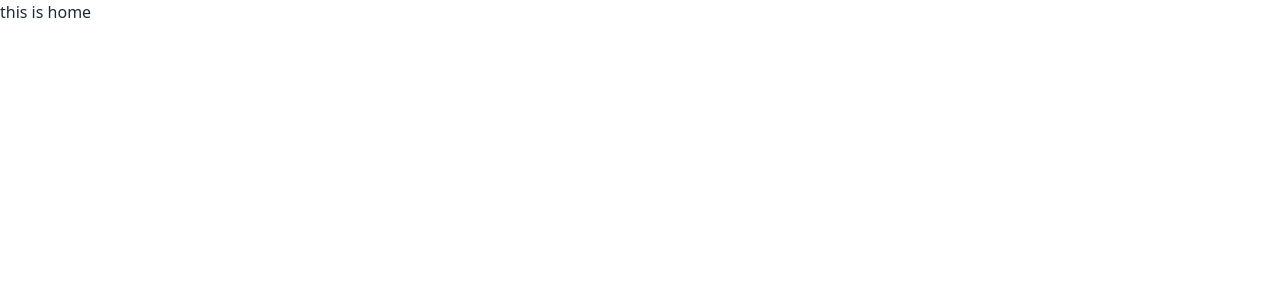
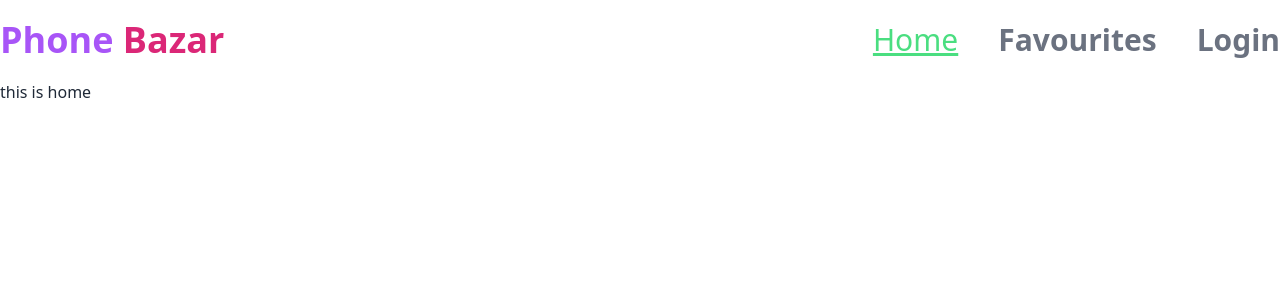
Before and after one commit to AshikurZaman01/PhoneShop-_ReactJs-Project, a React (Vite) app: page / in a window 1280 px wide. Shown: the top 300 px of the page. Built offline with nearby package versions, Linux system fonts and the light colour scheme.

Commit message:
add navbar

```diff
--- /dev/null
+++ b/src/Components/Pages/Favourites/Favourites.jsx
@@ -0,0 +1,10 @@
+
+const Favourites = () => {
+    return (
+        <div>
+            Favourites
+        </div>
+    );
+};
+
+export default Favourites;
--- /dev/null
+++ b/src/Components/Pages/Header/Navbar/Navbar.jsx
@@ -0,0 +1,42 @@
+import { NavLink } from "react-router-dom";
+import "./navStyle.css";
+
+const Navbar = () => {
+    return (
+        <div className="py-5">
+
+            <div className="flex justify-between items-center">
+                <div>
+                    <h1 className="text-4xl font-bold text-purple-500">Phone <span className="text-pink-600">Bazar</span></h1>
+                </div>
+
+                <nav>
+                    <ul className="flex justify-between items-center gap-10 text-3xl font-semibold text-gray-500">
+                        <li>
+                            <NavLink to={"/"} className={({ isActive, isPending }) =>
+                                isPending ? "pending" : isActive ? "text-green-400 font-medium underline transition-all" : ""
+                            }>Home</NavLink>
+                        </li>
+
+                        <li>
+                            <NavLink to={"/favourites"} className={({ isActive, isPending }) =>
+                                isPending ? "pending" : isActive ? "text-green-400 font-medium underline transition-all" : ""
+                            }>Favourites</NavLink>
+                        </li>
+
+                        <li>
+                            <NavLink to={"/login"} className={({ isActive, isPending }) =>
+                                isPending ? "pending" : isActive ? "text-green-400 font-medium underline transition-all" : ""
+                            }>Login</NavLink>
+                        </li>
+
+
+                    </ul>
+                </nav>
+            </div>
+
+        </div>
+    );
+};
+
+export default Navbar;
--- /dev/null
+++ b/src/Components/Pages/Header/Navbar/navStyle.css
@@ -0,0 +1 @@
+.active {}
--- /dev/null
+++ b/src/Components/Pages/Login/Login.jsx
@@ -0,0 +1,10 @@
+
+const Login = () => {
+    return (
+        <div>
+            Login Here
+        </div>
+    );
+};
+
+export default Login;
--- a/src/Components/Roots/Roots.jsx
+++ b/src/Components/Roots/Roots.jsx
@@ -1,8 +1,10 @@
 import { Outlet } from 'react-router-dom';
+import Navbar from '../Pages/Header/Navbar/Navbar';
 
 const Roots = () => {
     return (
-        <div>
+        <div className='container mx-auto'>
+            <Navbar></Navbar>
             <Outlet></Outlet>
         </div>
     );
```
Also changed, not shown: src/main.jsx (+11 -0 lines).
